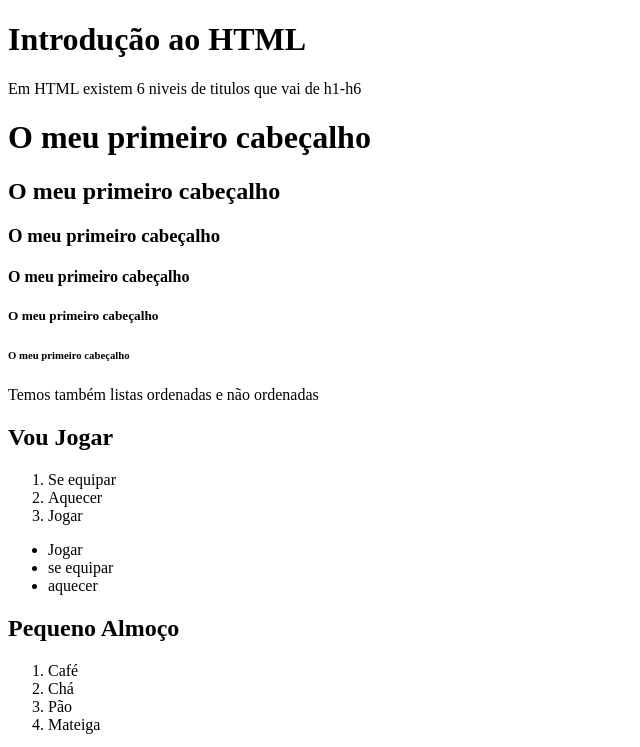
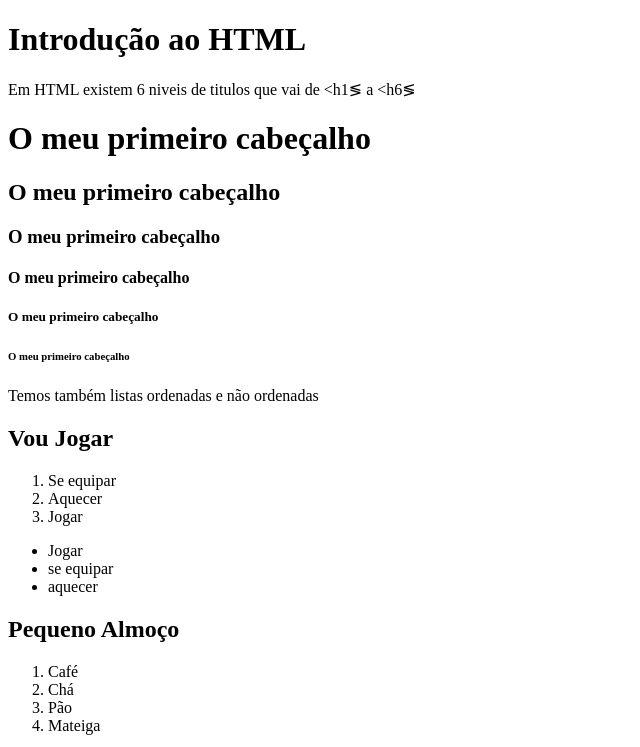
Before and after one commit to JoelManuel2011/unitelcode, a plain HTML site: page Aula1/index.html in a window 1280 px wide. Shown: the top 747 px of the page, without its empty margins (0-640 px from the left). Drawn offline with Linux system fonts and the light colour scheme.

Commit message:
Update index.html

```diff
--- a/Aula1/index.html
+++ b/Aula1/index.html
@@ -7,7 +7,7 @@
 </head>
 <body>
     <h1>Introdução ao HTML</h1>
-    <p>Em HTML existem 6 niveis de titulos que vai de h1-h6</p>
+    <p>Em HTML existem 6 niveis de titulos que vai de &lt;h1&lg; a &lt;h6&lg;</p>
     <h1>O meu primeiro cabeçalho</h1>
     <h2>O meu primeiro cabeçalho</h2>
     <h3>O meu primeiro cabeçalho</h3>
```
